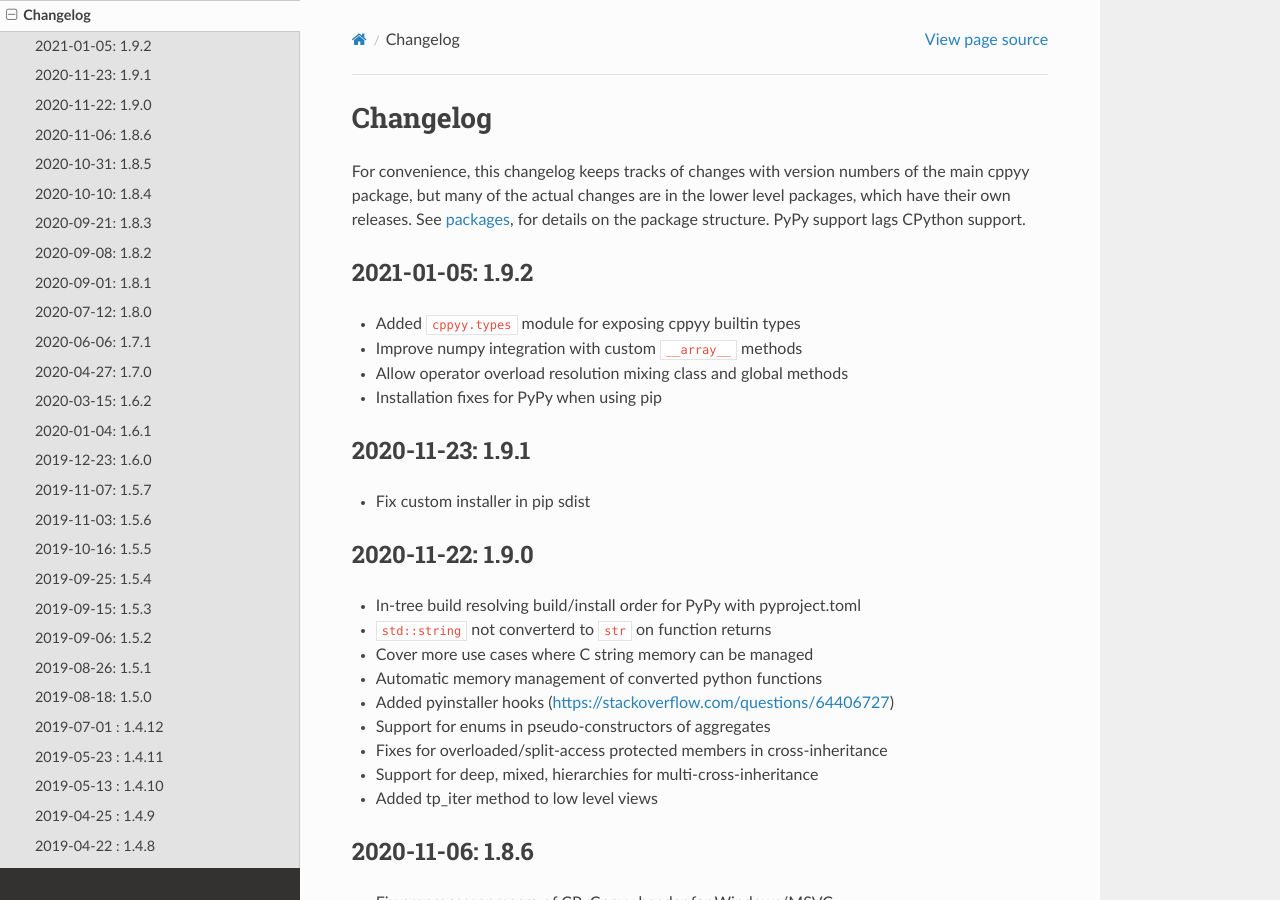
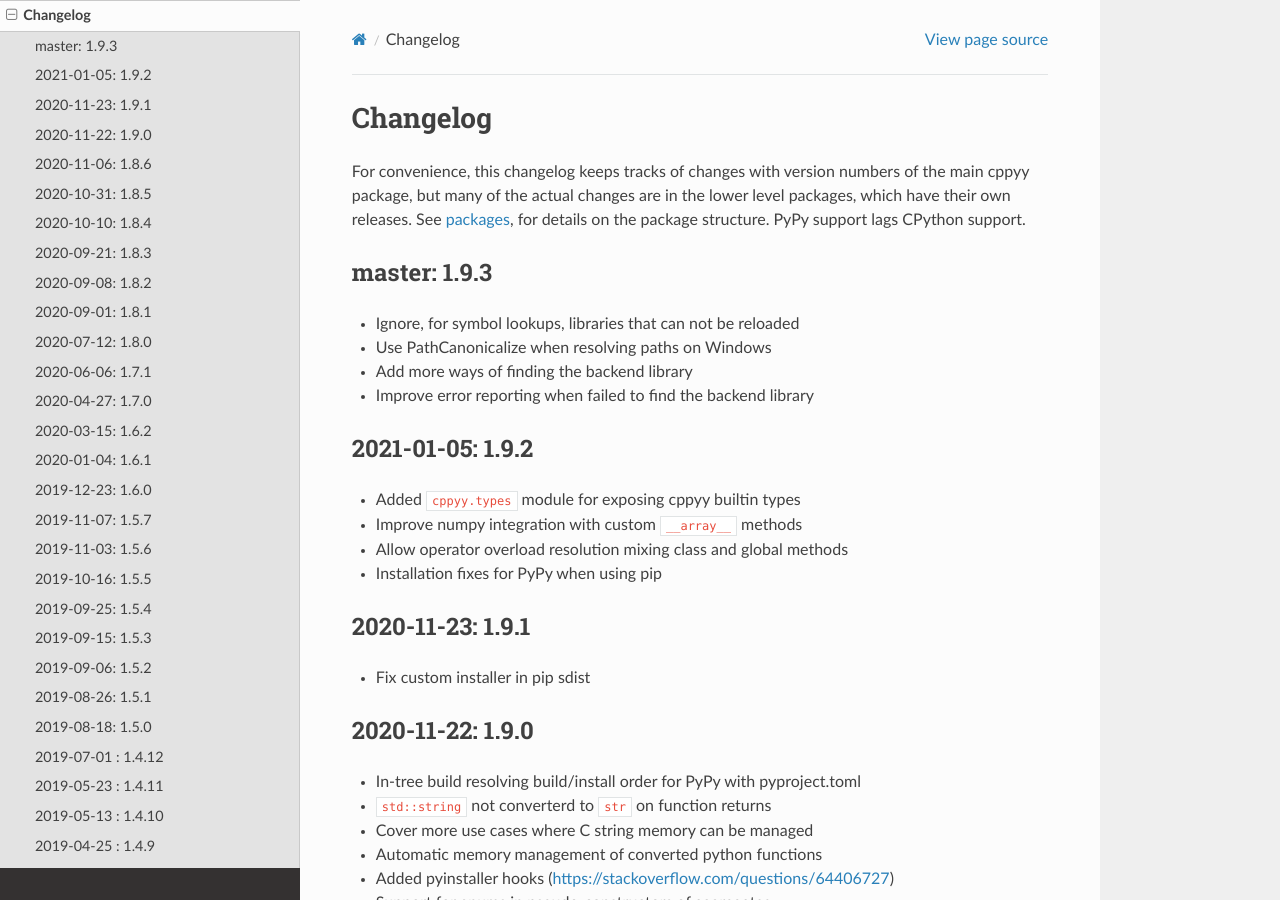
Before and after one commit to wlav/cppyy, a Sphinx documentation site: the page built from doc/source/changelog.rst, in a window 1280 px wide and 900 px high. Built offline with Sphinx 7.4.7 and the Read the Docs theme 2.0.0, drawn with Linux system fonts in a browser that asks for light colours.

Commit message:
add notes about backend loading updates

```diff
--- a/doc/source/changelog.rst
+++ b/doc/source/changelog.rst
@@ -8,6 +8,15 @@
 level packages, which have their own releases.
 See :doc:`packages <packages>`, for details on the package structure.
 PyPy support lags CPython support.
+
+
+master: 1.9.3
+-------------
+
+* Ignore, for symbol lookups, libraries that can not be reloaded
+* Use PathCanonicalize when resolving paths on Windows
+* Add more ways of finding the backend library
+* Improve error reporting when failed to find the backend library
 
 
 2021-01-05: 1.9.2
```
